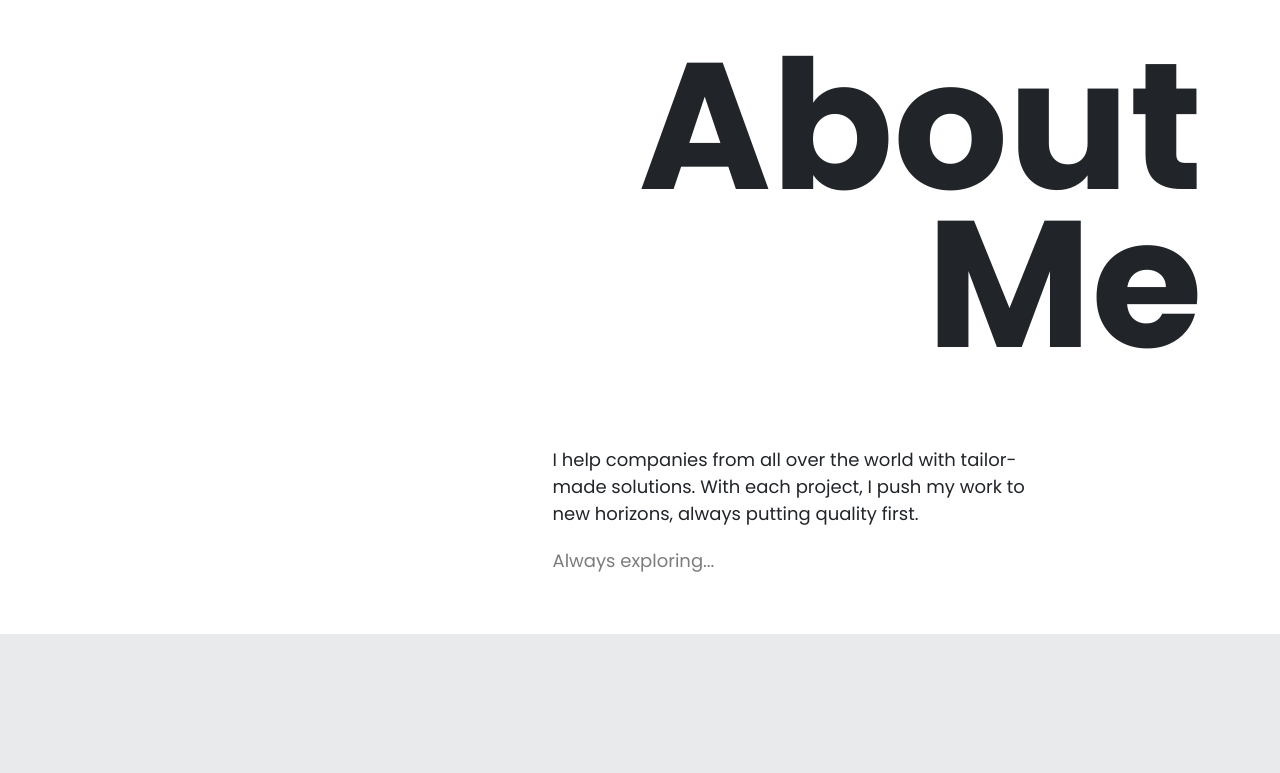
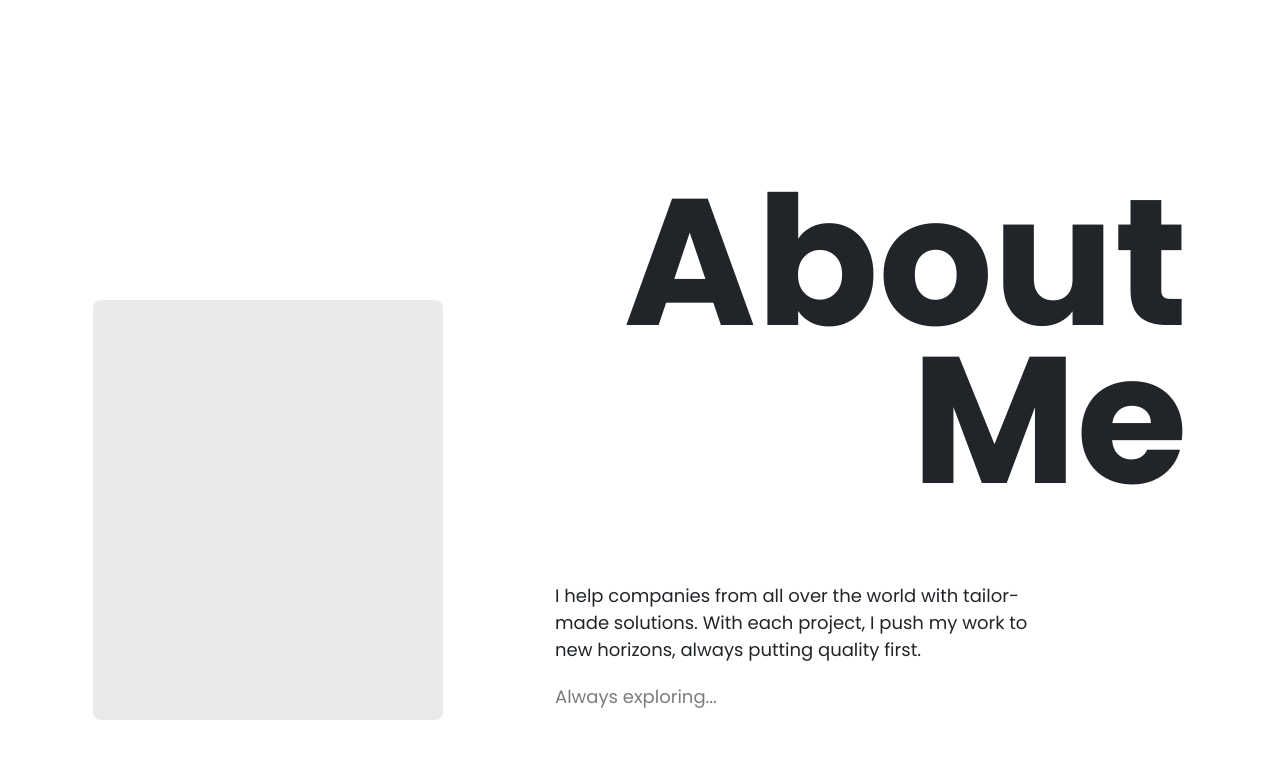
Before and after one commit to galactusclb/clb-portfolio-2022, a React (Create React App) app: page /about in a window 1280 px wide. Shown: the top 773 px of the page. Built offline with nearby package versions, Linux system fonts and the light colour scheme.

Commit message:
restructre folder add css root variavle for color desgin about hero section

```diff
--- /dev/null
+++ b/src/assets/styles/abstracts/_colors.scss
@@ -0,0 +1,5 @@
+@import "./_variables.scss";
+
+:root{
+    --color-bg-gray : #{$bg-color-gray};
+}
--- a/src/assets/styles/abstracts/_variables.scss
+++ b/src/assets/styles/abstracts/_variables.scss
@@ -9,6 +9,8 @@ $background: #f0eff1;
 $white: #fff;
 $black: #24242a;
 
+$bg-color-gray : rgb(233, 234, 235);
+
 
 $primary-color : red;
 
--- a/src/assets/styles/layouts/footer/footer.module.scss
+++ b/src/assets/styles/layouts/footer/footer.module.scss
@@ -1,7 +1,7 @@
 @import "assets/styles/abstracts/_variables.scss";
 
 footer{
-    background-color: rgb(233, 234, 235);
+    background-color: var(--color-bg-gray);
 
     .clb-big-tittle{
         padding-top: clamp(5em, 21vh, 12em);
--- a/src/assets/styles/main.scss
+++ b/src/assets/styles/main.scss
@@ -1,4 +1,6 @@
 @import "abstracts/variables";
+@import "abstracts/colors";
+
 @import "base/global";
 @import "base/typography";
 
--- a/src/assets/styles/modules/about-me/hero.module.scss
+++ b/src/assets/styles/modules/about-me/hero.module.scss
@@ -2,10 +2,21 @@
 
 .clb-main{
     position: relative;
-    max-height: 100vh;
+    min-height: 100vh;
     padding-top: 5rem;
-    padding-bottom: 5rem;
+    padding-bottom: 8rem;
     overflow: hidden;
+
+    .section-left{
+        .img-wrapper{
+            display: block;
+            height: 420px;
+            width: 350px;
+            background: var(--color-bg-gray);
+            border-radius: 8px;
+            overflow: hidden;
+        }
+    }
 
     .section-right{
         .h1-wrapper{
--- a/src/assets/styles/modules/home/what-i-do.module.scss
+++ b/src/assets/styles/modules/home/what-i-do.module.scss
@@ -15,7 +15,7 @@ section.clb-section{
     .work-section{
         padding-top: clamp(4em, 21vh, 12em);
         padding-bottom: clamp(4em, 21vh, 12em);
-        background-color: rgb(233, 234, 235);
+        background-color: var(--color-bg-gray);
 
 
         h3{
--- a/src/components/pages/about/hero.jsx
+++ b/src/components/pages/about/hero.jsx
@@ -4,12 +4,15 @@ import style from 'assets/styles/modules/about-me/hero.module.scss'
 
 const AboutHero = () => {
     return (
-        <div className={`${style['clb-main']} container`}>
+        <div className={`${style['clb-main']} container row align-items-end mx-auto`}>
+            <div className="col">
                 <div className="row">
-                <div className="col-lg-5">
-
+                    <div className={`${style['section-left']} col-lg-5 d-flex align-items-end`}>
+                        <div className={`${style['img-wrapper']}`}>
+                            {/* <img src="" alt="" srcset="" /> */}
                         </div>
-                <div className={`${style['section-right']} col-lg`}>
+                    </div>
+                    <div className={`${style['section-right']} col-lg-7`}>
                         <div className={`${style['h1-wrapper']} d-flex flex-column align-items-end`}>
                             <h1>About</h1>
                             <h1>Me</h1>
@@ -24,6 +27,8 @@ const AboutHero = () => {
                         </div>
                     </div>
                 </div>
+
+            </div>
         </div>
     )
 }
```
Lines whose indentation alone changed are shown as unchanged.
